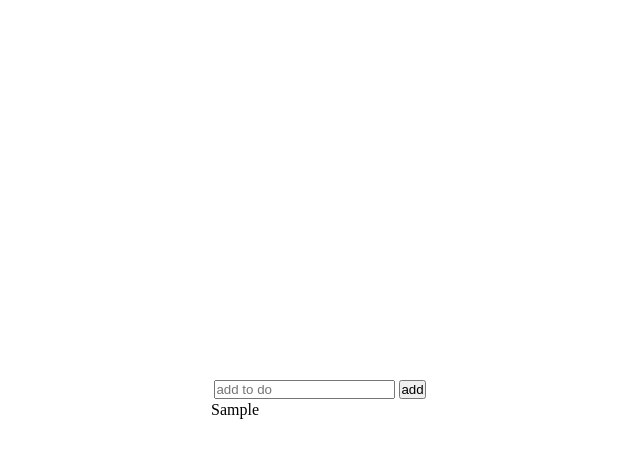
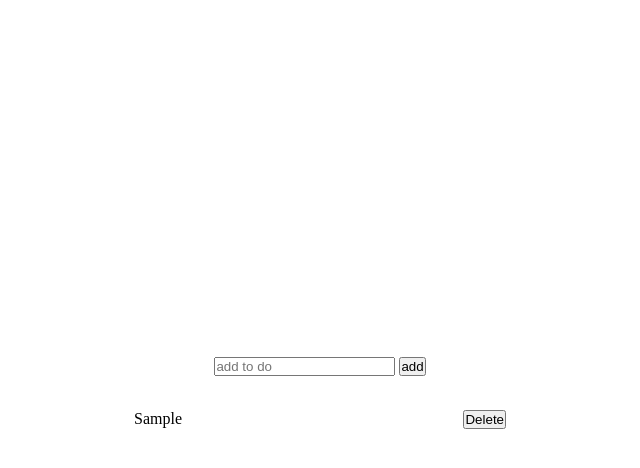
Before and after one commit to zhenllyalvarez/javascript-practice, a plain HTML site: page basic-todo.html in a window 1280 px wide. Both pictures are taken after typing "Sample" into the empty fields and a click on the button "add". Shown: the whole page, without its empty margins (320-960 px from the left). Drawn offline with Linux system fonts and the light colour scheme.

Commit message:
change the style

```diff
--- a/rps.js
+++ b/rps.js
@@ -29,7 +29,7 @@ function storeData() {
             const htmlTable = `
             <table>
                 <tr>
-                    <td>${todo}</td>
+                    <td>${todo}<button>Delete</button></td>
                 </tr>
             </table>`;
             alldata += htmlTable;
--- a/style.css
+++ b/style.css
@@ -12,7 +12,14 @@
 }
 
 .table {
-    justify-content: start;
-    align-items: start;
-    margin-left: -170px;
+    display: flex;
+    flex-direction: column;
+    width: 400px;
+    margin-top: 20px;
 }
+
+table tr td {
+    display: flex;
+    justify-content: space-between;
+    padding: 12px;
+}
```
